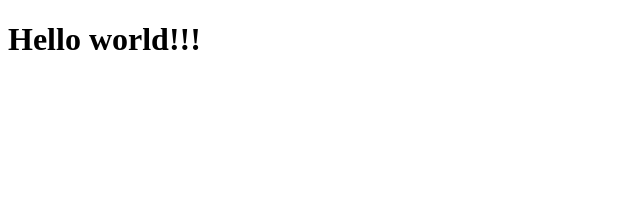
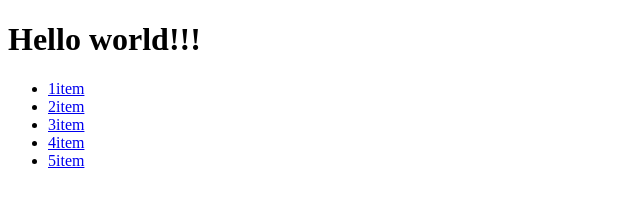
Before and after one commit to musah1986/musah1986.github.io, a plain HTML site: page index.html in a window 1280 px wide. Shown: the whole page, without its empty margins (0-640 px from the left). Drawn offline with Linux system fonts and the light colour scheme.

Commit message:
Добавили список ссылок

```diff
--- a/index.html
+++ b/index.html
@@ -6,5 +6,12 @@
 </head>
 <body>
 <h1>Hello world!!!</h1>
+<ul>
+    <li><a href="#">1item</a></li>
+    <li><a href="#">2item</a></li>
+    <li><a href="#">3item</a></li>
+    <li><a href="#">4item</a></li>
+    <li><a href="#">5item</a></li>
+</ul>
 </body>
 </html>
```
